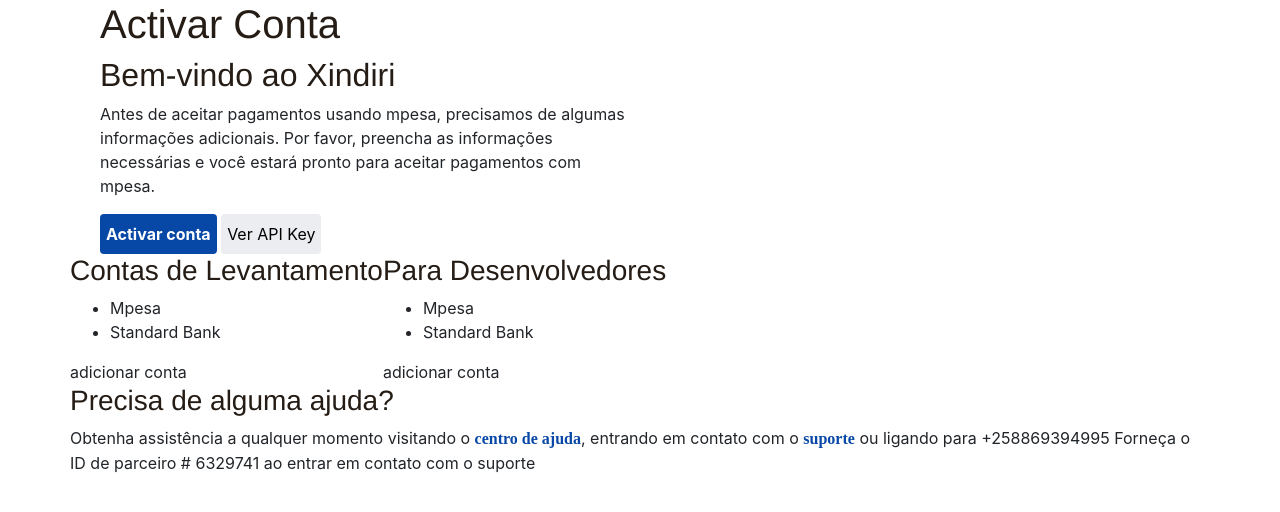
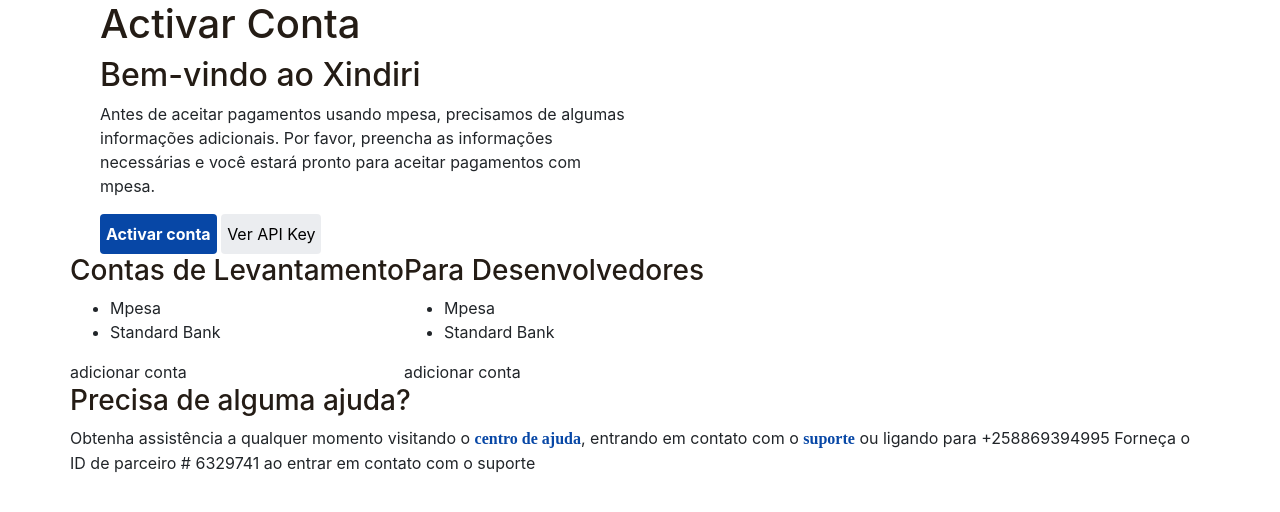
Before and after one commit to josesmachava/xindiri, a Django app: page /dashboard/active in a window 1280 px wide. Shown: the part 55-567 px from the top of the page. Run offline with Django 3.2, Linux system fonts and the light colour scheme; some libraries are stand-ins or nearby versions.

Commit message:
remove font-family

```diff
--- a/xpay/static/stylesheet/xpay/library/malangatana.css
+++ b/xpay/static/stylesheet/xpay/library/malangatana.css
@@ -19,7 +19,6 @@ body, html{
 h1, h2, h3, h4, h5, .h1, .h2, .h3, .h4, .h5 {
     color: #241c15;
     line-height: 1.25;
-    font-family: "Graphik Web","Helvetica Neue",Helvetica,Arial,Verdana,sans-serif;
     outline: 0;
 }
 .resetPadding{
```
